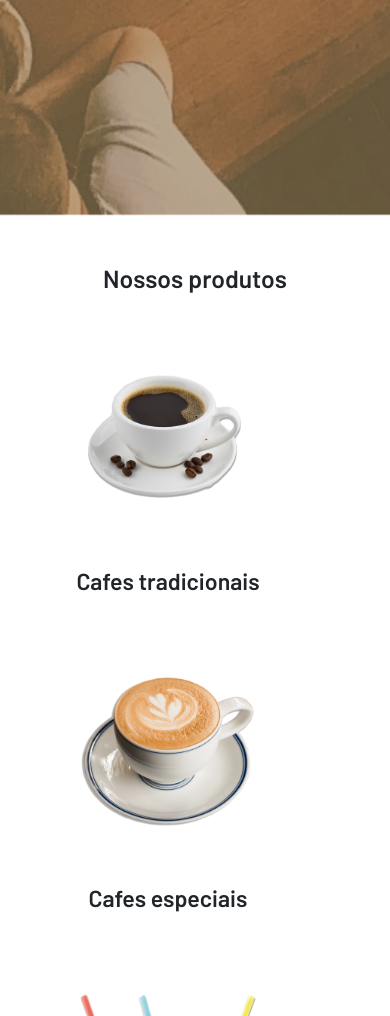
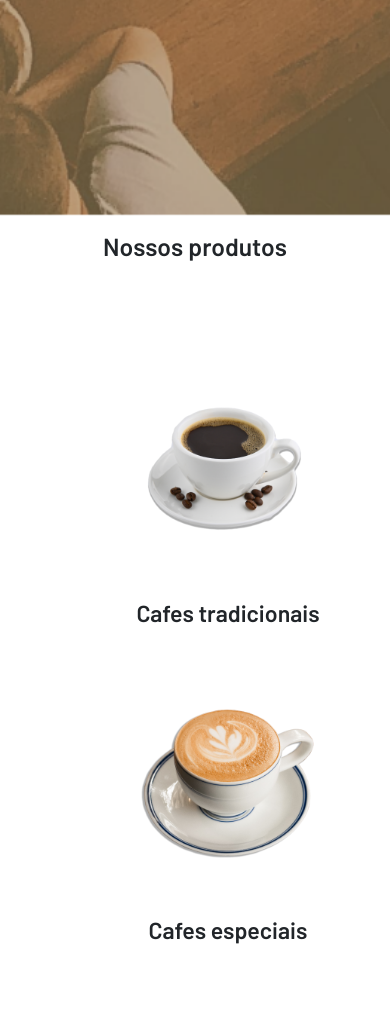
Before and after one commit to laychan25/Serenatto, a plain HTML site: page index.html in a window 390 px wide. Shown: the part 3118-4134 px from the top of the page. Drawn offline with nearby package versions, Linux system fonts and the light colour scheme.

Commit message:
arrumando centralizacao

```diff
--- a/estilos.css
+++ b/estilos.css
@@ -75,3 +75,30 @@ input[type="checkbox"]:focus {
 
   }
 }
+
+@media  (min-width:320px) and (max-width:450px) {
+
+  .sectionProdutos{
+    max-width: 100vh;
+    padding-left: 60px;
+
+
+
+
+  }
+}
+
+@media  (min-width:453px) and (max-width:767px){
+
+ .sectionProdutos{
+    max-width: 100vh;
+    padding-left: 100px;
+
+
+
+
+  }
+
+
+
+}
--- a/index.html
+++ b/index.html
@@ -116,15 +116,15 @@
     </section>
 
     <section class="container text-center">
-     <section class="fw-bold text-center py-5 row mx-0 ">
-      <h2 class="fw-bold text-center pd-1">Nossos produtos</h2>
+      <h2 class="fw-bold text-center pd-5 py-3 ">Nossos produtos</h2>
+     <section class="fw-bold text-center py-5 row mx-0 sectionProdutos">
 
       <div class="col-lg-4 col-md-6 col-sm-12 ">
       <div class="card border-0 btn"  data-bs-toggle="modal" data-bs-target="#modal-1"
 
       style="width: 18rem">
         <img src="./assets/produtos-cafe-tradicional.png" class="card-img-top" alt="xicara de cafe preto">
-        <div class="card-body text-center">
+        <div class="card-body text-center ">
           <h3 class="card-text fw-bold">Cafes tradicionais</h3>
         </div>
       </div>
```
